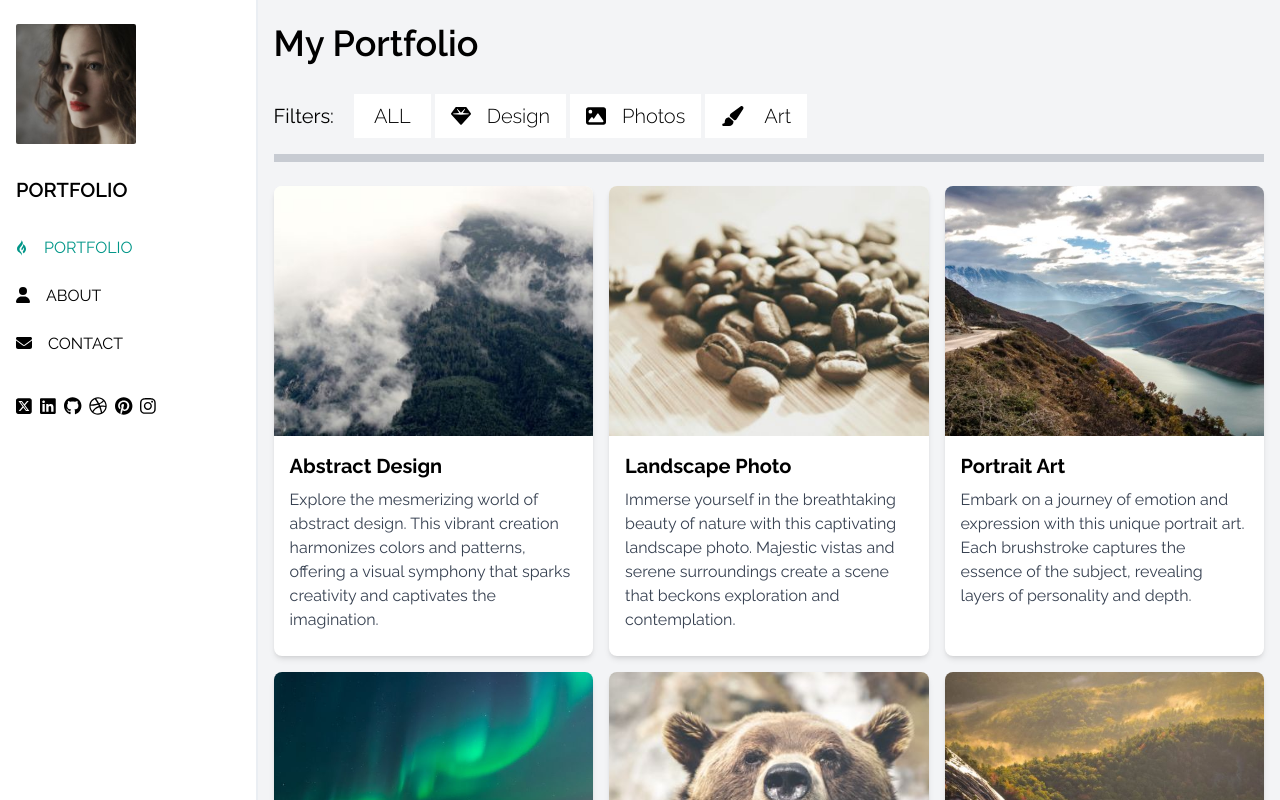
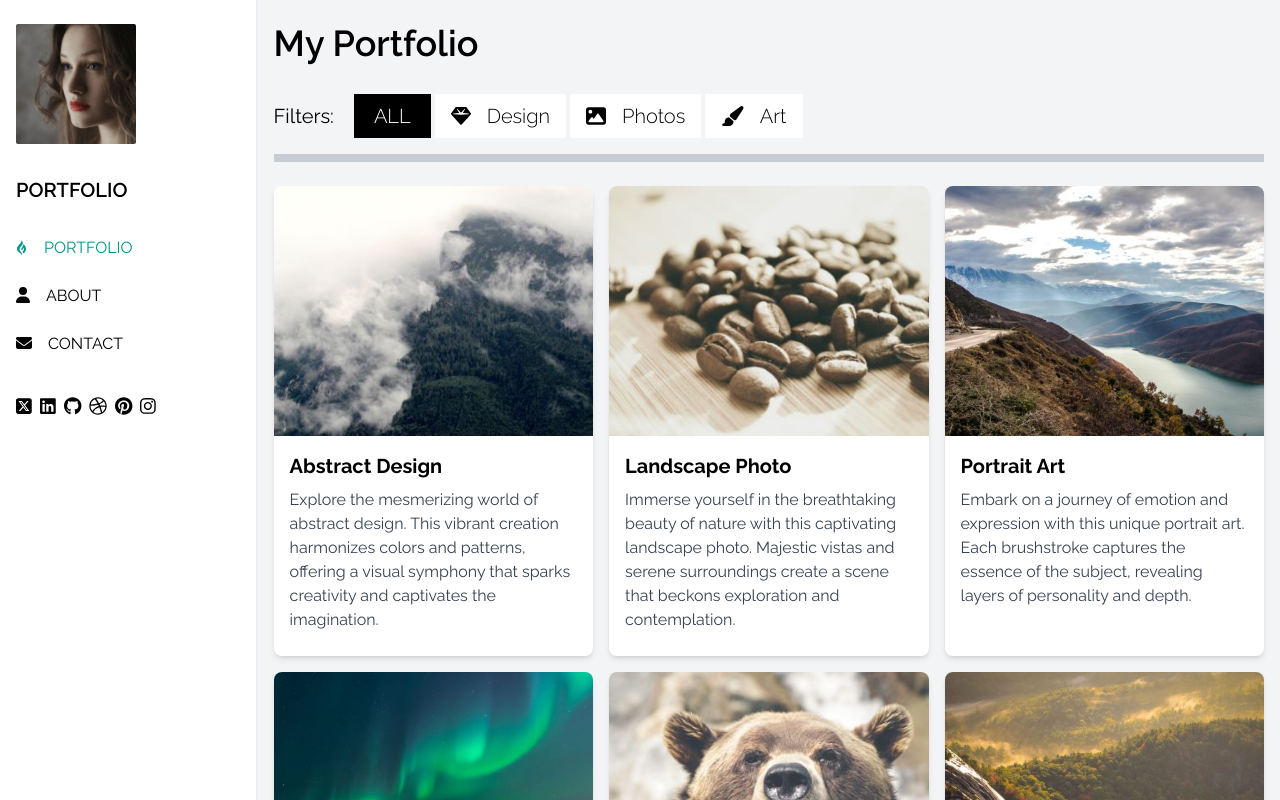
Before and after one commit to Metaverse-Nabeel/majesty_portfolio, a Next.js app: page / in a window 1280 px wide. Shown: the top 800 px of the page. Built offline with nearby package versions, Linux system fonts and the light colour scheme.

Commit message:
Projects filters functionality implemened

```diff
--- a/package.json
+++ b/package.json
@@ -13,11 +13,13 @@
     "@fortawesome/free-brands-svg-icons": "^6.4.2",
     "@fortawesome/free-solid-svg-icons": "^6.4.2",
     "@fortawesome/react-fontawesome": "^0.2.0",
+    "@reduxjs/toolkit": "^1.9.7",
     "babel-plugin-macros": "^3.1.0",
     "next": "13.5.4",
     "react": "^18",
     "react-dom": "^18",
-    "react-paginate": "^8.2.0"
+    "react-paginate": "^8.2.0",
+    "react-redux": "^8.1.3"
   },
   "devDependencies": {
     "@babel/helper-module-imports": "^7.22.15",
--- a/src/app/components/Pagination.tsx
+++ b/src/app/components/Pagination.tsx
@@ -1,12 +1,11 @@
 "use client";
 
 import React, { useState } from "react";
-import { Data } from "../../data";
 import ReactPaginate from "react-paginate";
 import Image from "next/image";
 import { FontAwesomeIcon } from "@fortawesome/react-fontawesome";
 import { faAnglesLeft, faAnglesRight } from "@fortawesome/free-solid-svg-icons";
-
+import { useAppSelector } from "../store/hooks";
 
 interface item {
   id: number;
@@ -15,7 +14,6 @@ interface item {
   desc: string;
   category: string;
 }
-const items: item[] = Data;
 
 interface ItemsProps {
   currentItems: item[];
@@ -52,6 +50,9 @@ interface PaginatedItemsProps {
 }
 
 export default function PaginatedItems({ itemsPerPage }: PaginatedItemsProps) {
+  const items = useAppSelector(state => state.projects.projects);
+  console.log(items);
+
   // Here we use item offsets; we could also use page offsets
   // following the API or data you're working with.
   const [itemOffset, setItemOffset] = useState(0);
--- a/src/app/components/PortfolioHeader.tsx
+++ b/src/app/components/PortfolioHeader.tsx
@@ -1,18 +1,24 @@
-import { faDiamond, faGem, faImage, faPaintBrush } from "@fortawesome/free-solid-svg-icons";
+"use client"
+import { faGem, faImage, faPaintBrush } from "@fortawesome/free-solid-svg-icons";
 import { FontAwesomeIcon } from "@fortawesome/react-fontawesome";
+import { useAppDispatch, useAppSelector } from "../store/hooks";
+import { filterProjects } from "../store/slices/projectsSlice";
 
 
 const PortfolioHeader = () => {
+  const dispatch = useAppDispatch();
+  const category = useAppSelector(state => state.projects.selectedCategory);
+
   return (
     <>
       <div className="flex flex-col">
         <h1 className="text-[36px] px-4 py-4 font-semibold">My Portfolio</h1>
       <div className="flex space-x-1 items-center justify-start px-4 py-2 text-xl">
         <p className="text-md mr-4">Filters:</p>
-        <button className="px-5 py-2 bg-white font-light text-black hover:bg-black hover:text-white uppercase">All</button>
-        <button className="px-4 py-2 bg-white font-light text-black hover:bg-black hover:text-white"><FontAwesomeIcon icon={faGem} className="text-md pr-4"/>Design</button>
-        <button className="px-4 py-2 bg-white font-light text-black hover:bg-black hover:text-white"><FontAwesomeIcon icon={faImage} className="text-md pr-4"/>Photos</button>
-        <button className="px-4 py-2 bg-white font-light text-black hover:bg-black hover:text-white"><FontAwesomeIcon icon={faPaintBrush} className="text-md pr-4"/> Art</button>
+        <button className={`px-5 py-2 ${category === "all" ? 'bg-black text-white' : 'bg-white text-black'} font-light text-black hover:bg-black hover:text-white uppercase`} onClick={() => dispatch(filterProjects("all"))}>All</button>
+        <button className={`px-4 py-2 ${category === "design" ? 'bg-black text-white' : 'bg-white text-black'} font-light text-black hover:bg-black hover:text-white`} onClick={() => dispatch(filterProjects("design"))}><FontAwesomeIcon icon={faGem} className="text-md pr-4"  />Design</button>
+        <button className={`px-4 py-2 ${category === "photos" ? 'bg-black text-white' : 'bg-white text-black'} font-light text-black hover:bg-black hover:text-white`} onClick={() => dispatch(filterProjects("photos"))}><FontAwesomeIcon icon={faImage} className="text-md pr-4"  />Photos</button>
+        <button className={`px-4 py-2 ${category === "art" ? 'bg-black text-white' : 'bg-white text-black'} font-light text-black hover:bg-black hover:text-white`} onClick={() => dispatch(filterProjects("art"))}><FontAwesomeIcon icon={faPaintBrush} className="text-md pr-4"  />Art</button>
         </div>
         <div className="h-2 my-2 mx-4 mb-6 bg-gray-400/50 "/>
       </div>
--- a/src/app/layout.tsx
+++ b/src/app/layout.tsx
@@ -1,28 +1,31 @@
-import './globals.css'
-import type { Metadata } from 'next'
-import { Inter, Raleway } from 'next/font/google'
+import "./globals.css";
+import type { Metadata } from "next";
+import { Inter, Raleway } from "next/font/google";
 
+import { config } from "@fortawesome/fontawesome-svg-core";
+import "@fortawesome/fontawesome-svg-core/styles.css";
+import Providers from "./providers";
+config.autoAddCss = false;
 
-import { config } from '@fortawesome/fontawesome-svg-core'
-import '@fortawesome/fontawesome-svg-core/styles.css'
-config.autoAddCss = false
-
-const inter = Inter({ subsets: ['latin'] })
-const raleway = Raleway({ subsets: ['latin'] })
+const inter = Inter({ subsets: ["latin"] });
+const raleway = Raleway({ subsets: ["latin"] });
 
 export const metadata: Metadata = {
-  title: 'Majesty Portfolio',
-  description: 'Personal Portfolio website for design, art and photos. It is a landing page. It contains contact, bolgs and projects sections.',
-}
+  title: "Majesty Portfolio",
+  description:
+    "Personal Portfolio website for design, art and photos. It is a landing page. It contains contact, bolgs and projects sections.",
+};
 
 export default function RootLayout({
   children,
 }: {
-  children: React.ReactNode
+  children: React.ReactNode;
 }) {
   return (
     <html lang="en">
-      <body className={raleway.className}>{children}</body>
+      <body className={raleway.className}>
+        <Providers>{children}</Providers>
+      </body>
     </html>
-  )
+  );
 }
--- /dev/null
+++ b/src/app/providers.tsx
@@ -0,0 +1,16 @@
+"use client"
+import { Provider } from 'react-redux'
+import { store } from './store/store'
+
+const Providers = ({
+  children,
+}: {
+  children: React.ReactNode
+}
+) => {
+  return (
+    <Provider store={store}>{children}</Provider>
+  )
+}
+
+export default Providers
--- a/src/app/sections/Contact.tsx
+++ b/src/app/sections/Contact.tsx
@@ -28,7 +28,7 @@ const Contact = () => {
 
   return (
     <>
-      <section className="flex flex-col bg-[#616161]/60 w-full px-4">
+      <section className="flex flex-col bg-[#616161]/60 w-full px-4" id="contact">
         <h4 className="text-2xl font-semibold py-6">Contact Me</h4>
         <div className="flex items-center justify-center w-[100%] text-white py-6">
           <div className="w-1/3 flex flex-col gap-2 bg-[#616161] py-4 px-16">
--- a/src/app/sections/Portfolio.tsx
+++ b/src/app/sections/Portfolio.tsx
@@ -3,7 +3,7 @@ import PortfolioHeader from "@/app/components/PortfolioHeader";
 
 const Portfolio: React.FC = () => {
   return (
-    <section className="flex min-h-screen flex-col" id="portfolio">
+    <section className="flex flex-col" id="portfolio">
       <PortfolioHeader />
 
           <PaginatedItems itemsPerPage={6} />
--- /dev/null
+++ b/src/app/store/hooks.ts
@@ -0,0 +1,7 @@
+import { useDispatch, useSelector } from "react-redux";
+import type { TypedUseSelectorHook } from "react-redux";
+import type { RootState, AppDispatch } from "./store";
+
+// Use throughout your app instead of plain `useDispatch` and `useSelector`
+export const useAppDispatch: () => AppDispatch = useDispatch;
+export const useAppSelector: TypedUseSelectorHook<RootState> = useSelector;
--- /dev/null
+++ b/src/app/store/slices/projectsSlice.ts
@@ -0,0 +1,35 @@
+import { createSlice } from "@reduxjs/toolkit";
+
+import { Data } from "@/data";
+
+const initialState = {
+  projects: Data,
+  selectedCategory: "all",
+};
+
+const projectsSlice = createSlice({
+  name: "filteredProjects",
+  initialState,
+  reducers: {
+    filterProjects: (state, action) => {
+      const selectedCategory = action.payload;
+      let filteredProjects;
+
+      if (selectedCategory === "all") {
+        // If 'all' is selected, show all projects
+        filteredProjects = Data;
+      } else {
+        // Otherwise, filter projects by the selected category
+        filteredProjects = Data.filter(
+          (item) => item.category === selectedCategory
+        );
+      }
+
+      // Update the state with the filtered projects and selected category
+      return { ...state, projects: filteredProjects, selectedCategory };
+    },
+  },
+});
+
+export const { filterProjects } = projectsSlice.actions;
+export default projectsSlice.reducer;
--- /dev/null
+++ b/src/app/store/store.ts
@@ -0,0 +1,14 @@
+import { configureStore } from "@reduxjs/toolkit";
+import projectsSlice from "./slices/projectsSlice";
+// ...
+
+export const store = configureStore({
+  reducer: {
+    projects: projectsSlice,
+  },
+});
+
+// Infer the `RootState` and `AppDispatch` types from the store itself
+export type RootState = ReturnType<typeof store.getState>;
+// Inferred type: {posts: PostsState, comments: CommentsState, users: UsersState}
+export type AppDispatch = typeof store.dispatch;
```
Also changed, not shown: 1 other file (tests, documents, lock files or other folders).
